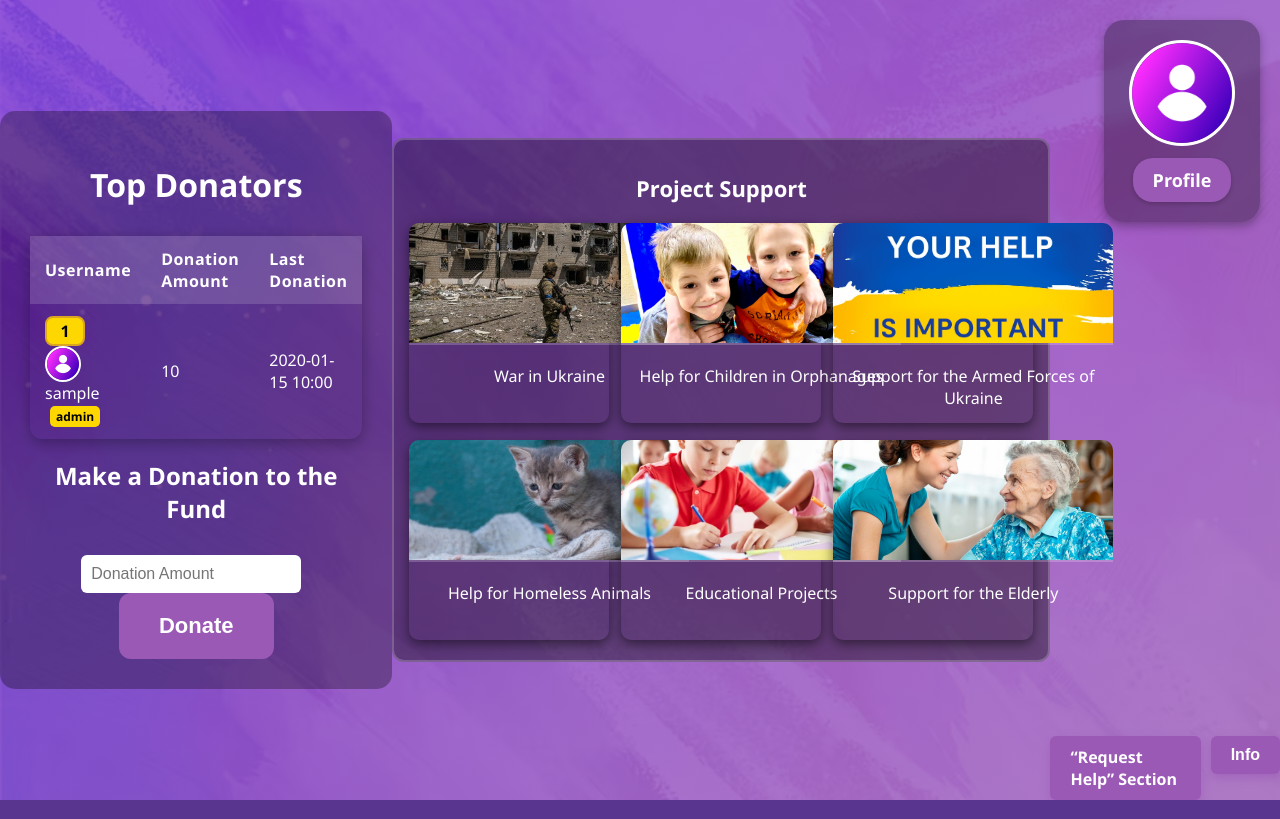
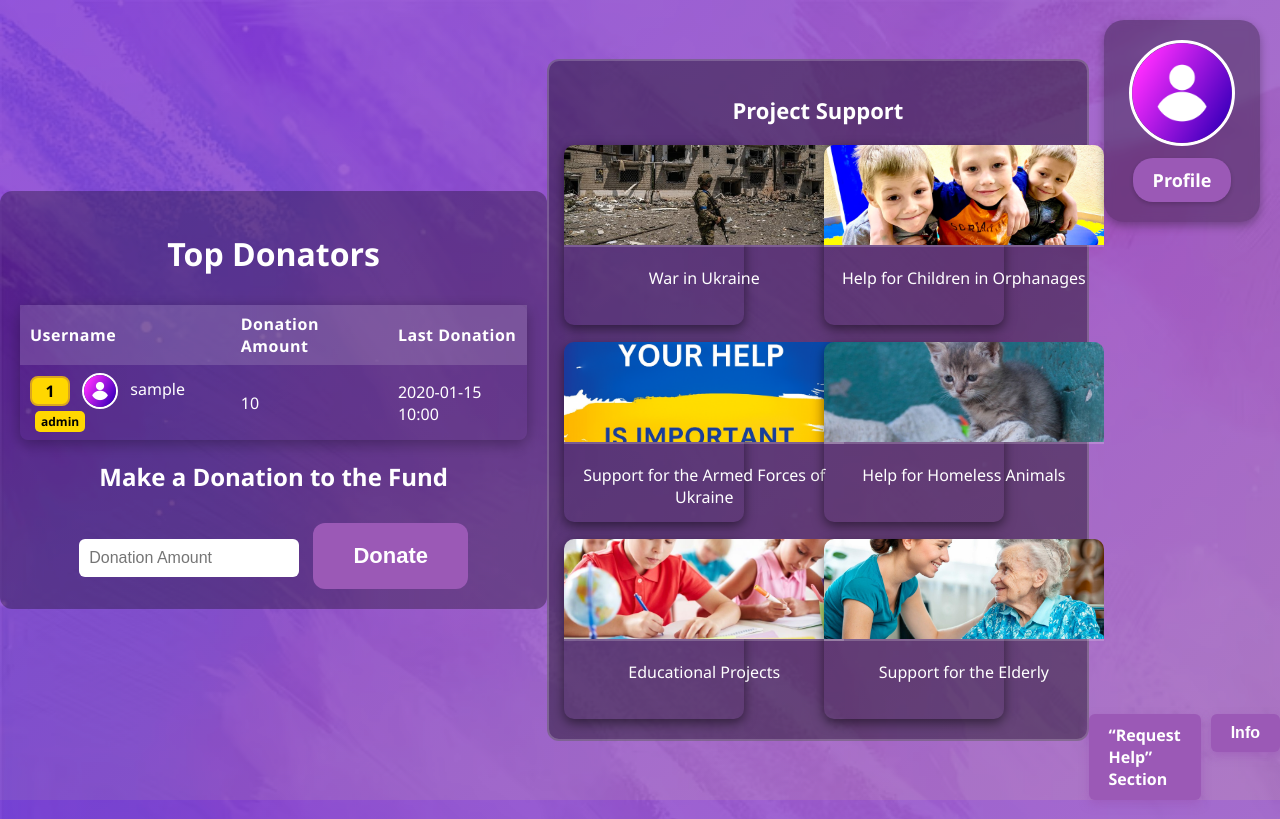
Before and after one commit to sm1le-devops/top_donators, a FastAPI app: template templates/welcome.html in a window 1280 px wide. Run offline with FastAPI, Linux system fonts and the light colour scheme; the template is opened without the code that fills it: most values are stand-ins (such as "Sample title", 1, 10 or a date in 2020); parts of the project's set-up code (start-up, migrations or seed data) failed here and were passed over.

Commit message:
update css

```diff
--- a/static/css/welcome.css
+++ b/static/css/welcome.css
@@ -16,14 +16,15 @@ body {
 }
 
 .container, .ads-section-wrapper {
-  flex: 1; /* занимает оставшееся пространство */
+  width: 95%; /* почти вся ширина экрана */
+  margin: 20px auto;
 }
 .container {
   max-width: 700px;
   margin: 50px auto;
   background: rgba(0, 0, 0, 0.3);
-  padding: 30px;
-  border-radius: 15px;
+  padding: 20px;
+  border-radius: 12px;
   opacity: 0;
   transform: translateY(20px);
   animation: fadeSlideIn 1s ease forwards;
@@ -58,12 +59,12 @@ table {
   width: 100%;
   border-collapse: separate;
   border-spacing: 0;
-  border-radius: 12px;
+  border-radius: 8px;
   box-shadow: 0 4px 15px rgba(0,0,0,0.3);
 }
 
 th, td {
-  padding: 12px 15px;
+  padding: 8px 10px;
   text-align: left;
   vertical-align: middle;
 }
@@ -215,7 +216,7 @@ canvas#fireworks { position: fixed; top: 0; left: 0; width: 100%; height: 100%;
 }
 .ads-section-title { text-align: center; font-size: 22px; margin-bottom: 20px; color: #fff; }
 .ads-container {
-  display: grid; grid-template-columns: repeat(3, 1fr); gap: 12px;
+  display: grid; grid-template-columns: repeat(auto-fit, minmax(180px, 1fr)); gap: 12px;
   margin-top: 10px; perspective: 1000px;
 }
 .ad-card {
@@ -231,8 +232,8 @@ canvas#fireworks { position: fixed; top: 0; left: 0; width: 100%; height: 100%;
 }
 .ad-card-inner {
   position: relative;
-  width: 200px;
-  height: 200px;
+  width: 180px;
+  height: 180px;
   text-align: center;
   transition: transform 0.8s;
   transform-style: preserve-3d;
@@ -243,8 +244,8 @@ canvas#fireworks { position: fixed; top: 0; left: 0; width: 100%; height: 100%;
 .ad-card.flipped .ad-card-inner { transform: rotateY(180deg); }
 .ad-card-front, .ad-card-back {
   position: absolute;
-  width: 200px;
-  height: 200px;
+  width: 180px;
+  height: 180px;
   backface-visibility: hidden;
   border-radius: 10px;
   overflow: hidden;
@@ -254,12 +255,12 @@ canvas#fireworks { position: fixed; top: 0; left: 0; width: 100%; height: 100%;
   background: #333;
   color: #fff;
   transform: rotateY(180deg);
-  padding: 20px;
+  padding: 10px;
   box-sizing: border-box;
-  min-height: 280px;
+  min-height: 180px;
   width: 280px;
 }
-.ad-image { width: 100%; height: 120px; object-fit: cover; border-bottom: 2px solid rgba(255, 255, 255, 0.2); }
+.ad-image { width: 100%; height: 100px; object-fit: cover; border-bottom: 2px solid rgba(255, 255, 255, 0.2); }
 .ad-description { padding: 15px; font-size: 16px; flex-grow: 1; display: flex; align-items: center; justify-content: center; }
 
 .ad-form-wrapper {
```
